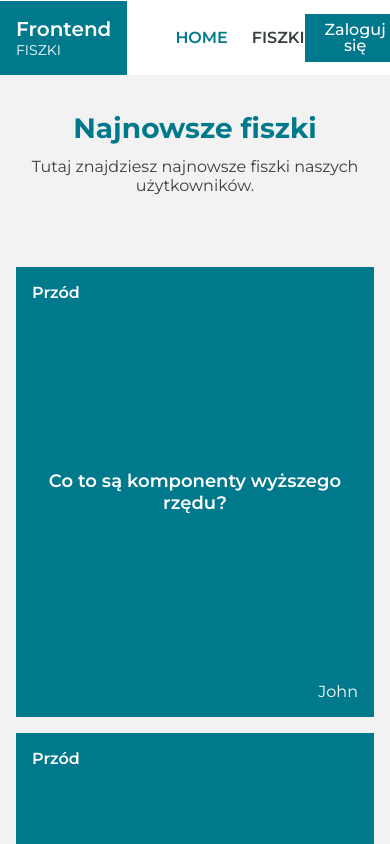
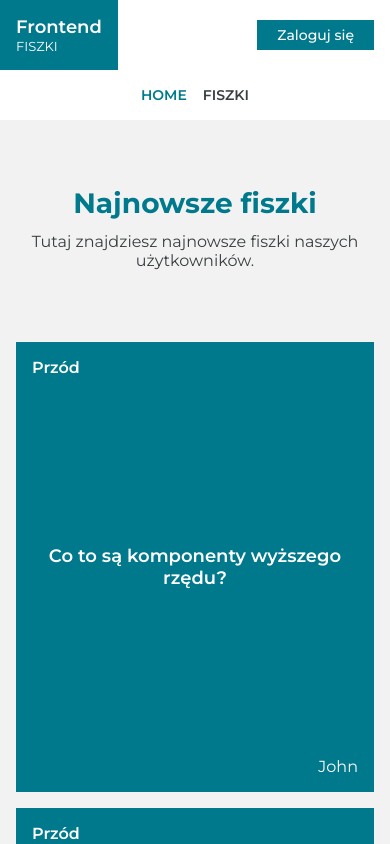
Before and after one commit to Geniecko/frontend_flashcards, a React (Create React App) app: page / in a window 390 px wide. Shown: the top 844 px of the page. Built offline with nearby package versions, Linux system fonts and the light colour scheme.

Commit message:
fix navigation on mobile phone

```diff
--- a/src/components/Button/Button.style.ts
+++ b/src/components/Button/Button.style.ts
@@ -12,8 +12,12 @@ export const Button = styled.button<ButtonProps>`
   min-width: ${({ small }) => (small ? 'unset' : ' 100px')};
   cursor: pointer;
   transition: 0.2s ease-in-out;
-  white-space: none;
-  font-size: ${({ small }) => small && '1.4rem'};
+  white-space: nowrap;
+  font-size: ${({ small }) => small ? '1.2rem' : '1.4rem'};
+
+  @media (min-width: 576px) {
+    font-size: ${({ small }) => small ? '1.4rem' : '1.6rem'};
+  }
 
   @media (hover: hover) {
     &:hover {
--- a/src/components/Header/Header.style.ts
+++ b/src/components/Header/Header.style.ts
@@ -4,23 +4,32 @@ export const StyledHeader = styled.header`
   width: 100%;
   background-color: ${({ theme }) => theme.whitePrimary};
   position: fixed;
-  height: 75px;
   top: 0;
   left: 0;
   right: 0;
   z-index: 100;
+
+  @media (min-width: 992px) {
+    height: 75px;
+  }
 `;
 
 export const Wrapper = styled.div`
   max-width: 1400px;
   margin: 0 auto;
   display: flex;
+  flex-wrap: wrap;
   align-items: center;
+  justify-content: flex-start;
+  gap: 16px;
   padding-right: 16px;
   height: 100%;
 
-  @media (min-width: 768px) {
+  @media (min-width: 992px) {
     padding-right: 24px;
+    align-items: center;
+    gap: 0;
+    flex-wrap: nowrap;
   }
 
   @media (min-width: 1400px) {
@@ -29,16 +38,29 @@ export const Wrapper = styled.div`
 `;
 
 export const UserPanel = styled.div`
+  order: 1;
   margin-left: auto;
   display: flex;
-  gap: 20px;
+  gap: 12px;
   align-items: center;
+
+  @media (min-width: 768px) {
+    gap: 20px;
+  }
+
+  @media (min-width: 992px) {
+    order: unset;
+  }
 `;
 
 export const UserName = styled.span`
-  font-size: 1.8rem;
+  font-size: 1.6rem;
   font-weight: 600;
   text-transform: capitalize;
   color: ${({ theme }) => theme.primary};
   display: block;
+
+  @media (min-width: 768px) {
+    font-size: 1.8rem;
+  }
 `;
--- a/src/components/Logo/Logo.style.ts
+++ b/src/components/Logo/Logo.style.ts
@@ -2,7 +2,7 @@ import styled from 'styled-components/macro';
 
 export const StyledLogo = styled.span`
   display: block;
-  font-size: 2rem;
+  font-size: 1.8rem;
   background-color: ${({ theme }) => theme.primary};
   color: ${({ theme }) => theme.whitePrimary};
   font-weight: 600;
@@ -10,10 +10,18 @@ export const StyledLogo = styled.span`
   white-space: none;
   height: 100%;
 
+  @media (min-width: 768px) {
+    font-size: 2rem;
+  }
+
   span {
     display: block;
-    font-size: 1.4rem;
+    font-size: 1.3rem;
     font-weight: 400;
+
+    @media (min-width: 768px) {
+      font-size: 1.4rem;
+    }
   }
 
   @media (min-width: 760px) {
--- a/src/components/Navigation/Navigation.style.ts
+++ b/src/components/Navigation/Navigation.style.ts
@@ -3,14 +3,34 @@ import styled from 'styled-components/macro';
 export const StyledNavigation = styled.nav`
   display: flex;
   align-items: center;
-  gap: 24px;
-  margin-left: 48px;
+  justify-content: center;
+  flex-wrap: wrap;
+  gap: 16px;
+  order: 3;
+  width: 100%;
+  padding-left: 16px;
+  padding-bottom: 16px;
+
+  @media (min-width: 992px) {
+    width: auto;
+    flex-wrap: nowrap;
+    justify-content: flex-start;
+    margin-left: 48px;
+    gap: 24px;
+    order: unset;
+    padding: 0;
+  }
 `;
 
 export const NavigationLink = styled.a`
   color: ${({ theme }) => theme.secondary};
   transition: 0.2s ease-in-out;
   font-weight: 600;
+  font-size: 1.4rem;
+
+  @media (min-width: 576px) {
+    font-size: 1.6rem;
+  }
 
   &.active {
     color: ${({ theme }) => theme.primary};
--- a/src/themes/GlobalStyle.tsx
+++ b/src/themes/GlobalStyle.tsx
@@ -18,7 +18,19 @@ const GlobalStyle = createGlobalStyle`
     background-color: ${({ theme }) => theme.whiteSecondary};
     color: ${({ theme }) => theme.secondary};
     font-weight: 400;
-    padding-top: 75px;
+    padding-top: 150px;
+
+    @media (min-width: 576px) {
+      padding-top: 121px;
+    }
+
+    @media (min-width: 768px) {
+      padding-top: 128px;
+    }
+
+    @media (min-width: 992px) {
+      padding-top: 75px;
+    }
   }
 
   h1, h2, h3, h4, h5{
```
Also changed, not shown: 1 other file (tests, documents, lock files or other folders).
